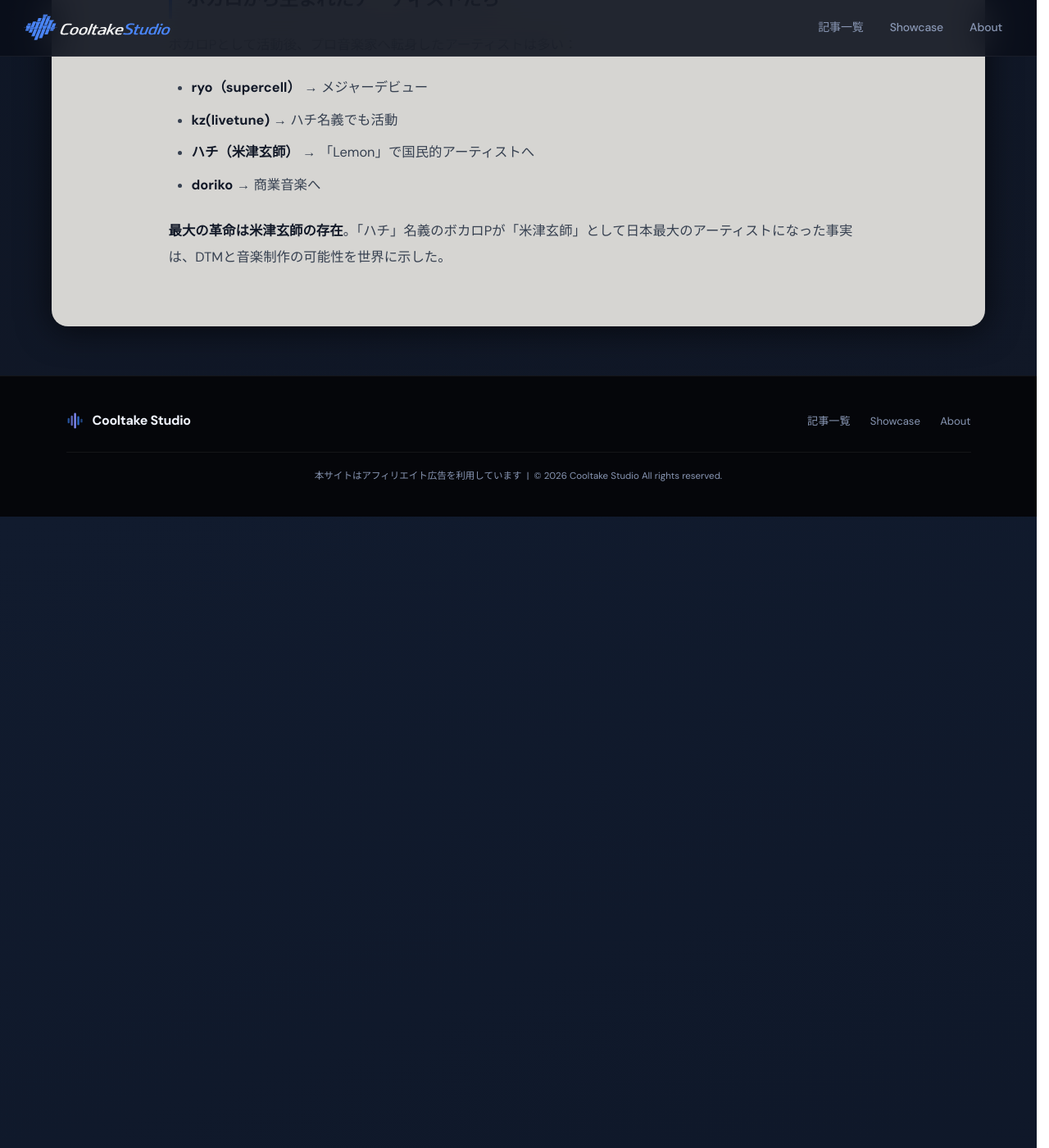
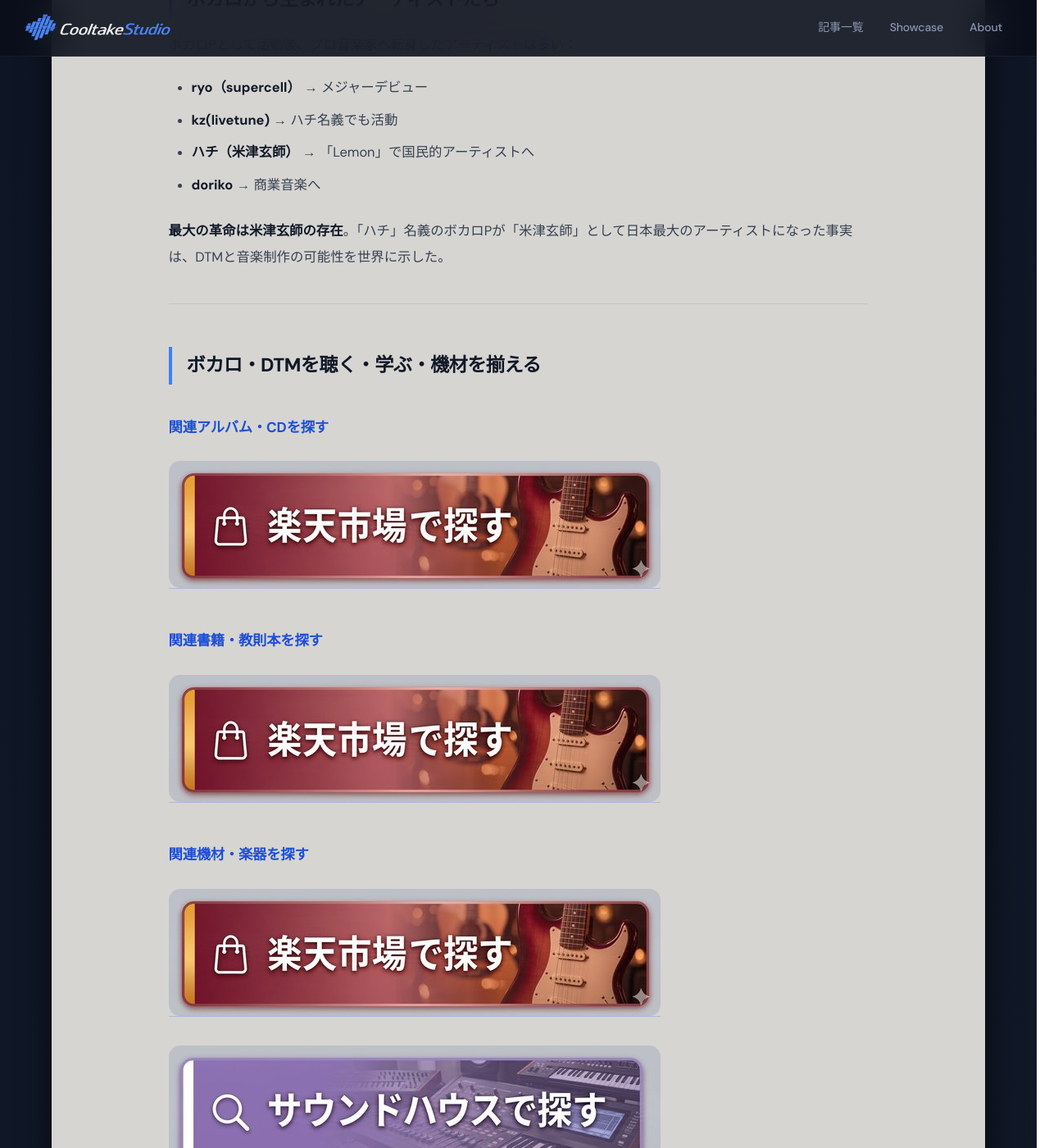
Before and after one commit to cooltake/cooltake-staging, a Jekyll site: the page built from _posts/2026-05-30-japan-music-11-vocaloid-dtm.md, in a window 1280 px wide and 1400 px high, scrolled down 3617 px. Shown: the whole window at 82% size. Built offline with Jekyll 4.4.1, drawn with Linux system fonts in a browser that asks for light colours; some web fonts are replaced.

Commit message:
feat: add album/book/gear CTA to 2026-05-30-japan-music-11-vocaloid-dtm.md

```diff
--- a/_posts/2026-05-30-japan-music-11-vocaloid-dtm.md
+++ b/_posts/2026-05-30-japan-music-11-vocaloid-dtm.md
@@ -106,3 +106,37 @@
 - **doriko** → 商業音楽へ
 
 **最大の革命は米津玄師の存在**。「ハチ」名義のボカロPが「米津玄師」として日本最大のアーティストになった事実は、DTMと音楽制作の可能性を世界に示した。
+
+---
+
+## ボカロ・DTMを聴く・学ぶ・機材を揃える
+
+### 関連アルバム・CDを探す
+
+<div style="margin:1.5rem 0;">
+<a href="https://hb.afl.rakuten.co.jp/ichiba/2c3fa5a0.94ef6741.2c3fa5a1.98b5e1ce/?pc=https%3A//search.rakuten.co.jp/search/mall/%E5%88%9D%E9%9F%B3%E3%83%9F%E3%82%AF%2BVOCALOID%2BCD/" rel="nofollow" referrerpolicy="no-referrer-when-downgrade" style="display:inline-block;text-decoration:none;">
+<img src="/assets/images/btn-rakuten.jpg" alt="楽天市場で探す" width="600" height="155" style="max-width:100%;height:auto;border-radius:14px;display:block;">
+</a>
+</div>
+
+### 関連書籍・教則本を探す
+
+<div style="margin:1.5rem 0;">
+<a href="https://hb.afl.rakuten.co.jp/ichiba/2c3fa5a0.94ef6741.2c3fa5a1.98b5e1ce/?pc=https%3A//search.rakuten.co.jp/search/mall/DTM%2B%E5%85%A5%E9%96%80%2BCubase%2B%E6%9C%AC/" rel="nofollow" referrerpolicy="no-referrer-when-downgrade" style="display:inline-block;text-decoration:none;">
+<img src="/assets/images/btn-rakuten.jpg" alt="楽天市場で探す" width="600" height="155" style="max-width:100%;height:auto;border-radius:14px;display:block;">
+</a>
+</div>
+
+### 関連機材・楽器を探す
+
+<div style="margin:1.5rem 0;">
+<a href="https://hb.afl.rakuten.co.jp/ichiba/2c3fa5a0.94ef6741.2c3fa5a1.98b5e1ce/?pc=https%3A//search.rakuten.co.jp/search/mall/DTM%2B%E5%88%9D%E5%BF%83%E8%80%85%2B%E3%82%BB%E3%83%83%E3%83%88%2B%E3%82%AA%E3%83%BC%E3%83%87%E3%82%A3%E3%82%AA%E3%82%A4%E3%83%B3%E3%82%BF%E3%83%BC%E3%83%95%E3%82%A7%E3%83%BC%E3%82%B9/" rel="nofollow" referrerpolicy="no-referrer-when-downgrade" style="display:inline-block;text-decoration:none;">
+<img src="/assets/images/btn-rakuten.jpg" alt="楽天市場で探す" width="600" height="155" style="max-width:100%;height:auto;border-radius:14px;display:block;">
+</a>
+</div>
+
+<div style="margin:1.5rem 0;">
+<a href="https://h.accesstrade.net/sp/cc?rk=0100pdhv00n9hy" rel="nofollow" referrerpolicy="no-referrer-when-downgrade" style="display:inline-block;text-decoration:none;">
+<img src="/assets/images/btn-soundhouse.jpg" alt="サウンドハウスで探す" width="600" height="155" style="max-width:100%;height:auto;border-radius:14px;display:block;">
+</a>
+</div>
```
